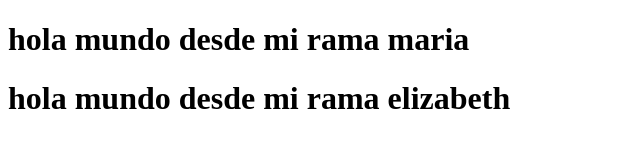
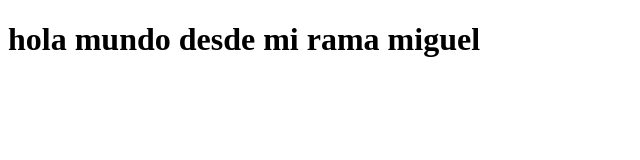
Before and after one commit to Maria-Elizabeth/practica, a plain HTML site: page index.html in a window 1280 px wide. Shown: the whole page, without its empty margins (0-640 px from the left). Drawn offline with Linux system fonts and the light colour scheme.

Commit message:
cambios desde mi rama miguel

```diff
--- a/index.html
+++ b/index.html
@@ -7,10 +7,8 @@
 </head>
 <body>
     <h1>
-        hola mundo desde mi rama maria
+        hola mundo desde mi rama miguel
     </h1>
-    <h1>
-        hola mundo desde mi rama elizabeth
-    </h1>
+
 </body>
 </html>
```
